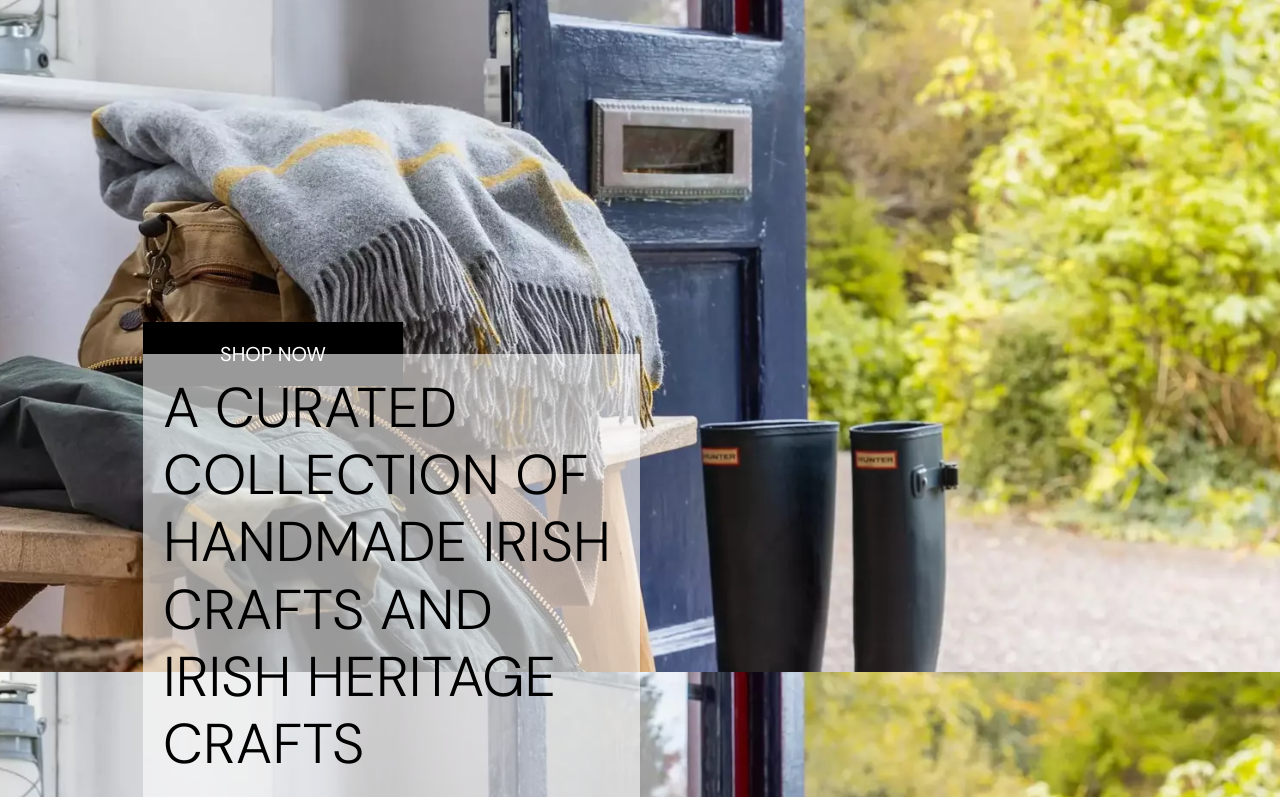
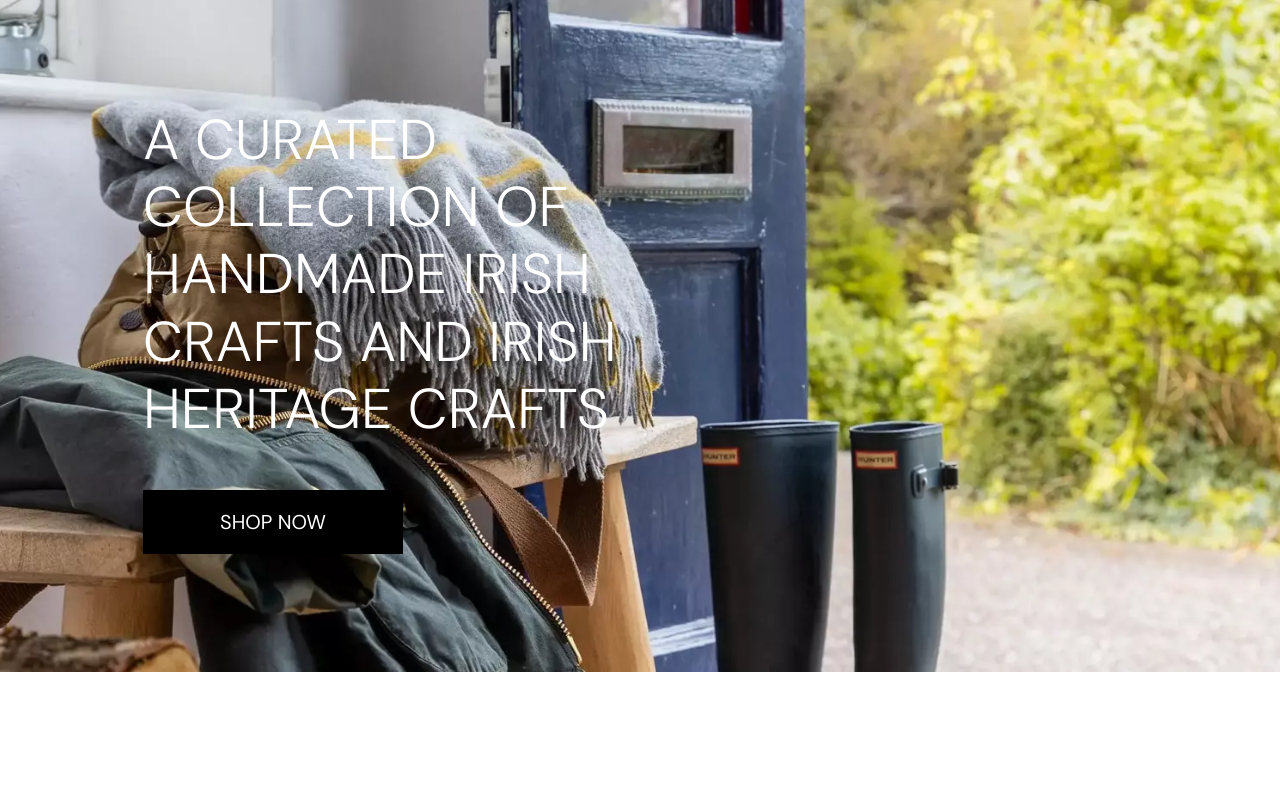
Before and after one commit to astro-mat/PP5_E-Commerce_Application, a Django app: page / in a window 1280 px wide. Shown: the part 128-925 px from the top of the page. After the commit the page ends 800 px from the top, so only its background shows below. Run offline with Django 3.2, Linux system fonts and the light colour scheme; parts of the project's set-up code (start-up, migrations or seed data) failed here and were passed over; some libraries are stand-ins or nearby versions.

Commit message:
Removed hero text box due to responciveness issues

```diff
--- a/static/css/base.css
+++ b/static/css/base.css
@@ -31,11 +31,7 @@ body {
 }
 
 #hero-text {
-    color: black;
-    background-color: rgba(255, 255, 255, 0.6);
-    padding: 20px;
-    position: absolute;
-    top: 80px;
+    color: white;
 }
 
 .main-logo-link {
```
